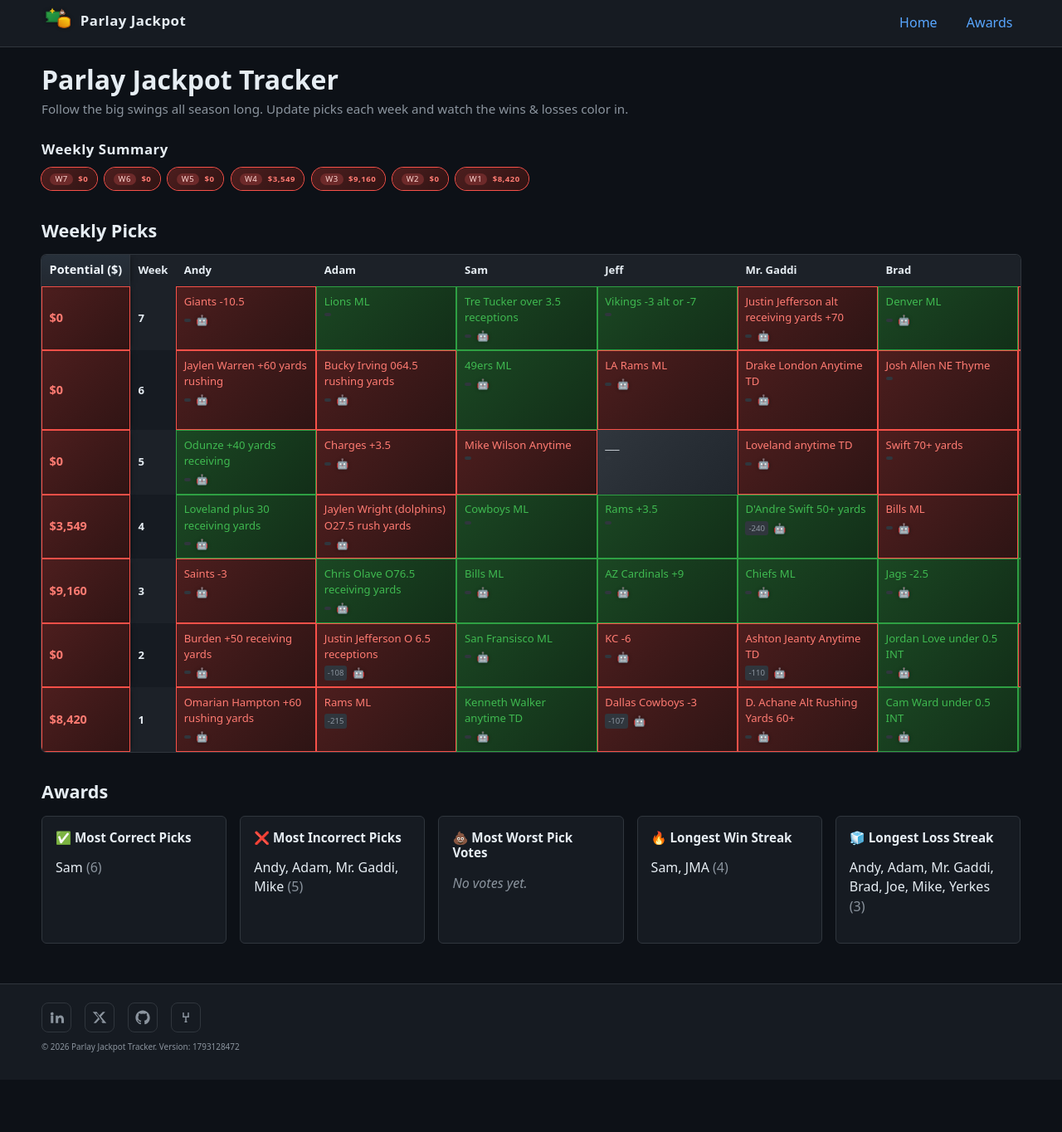
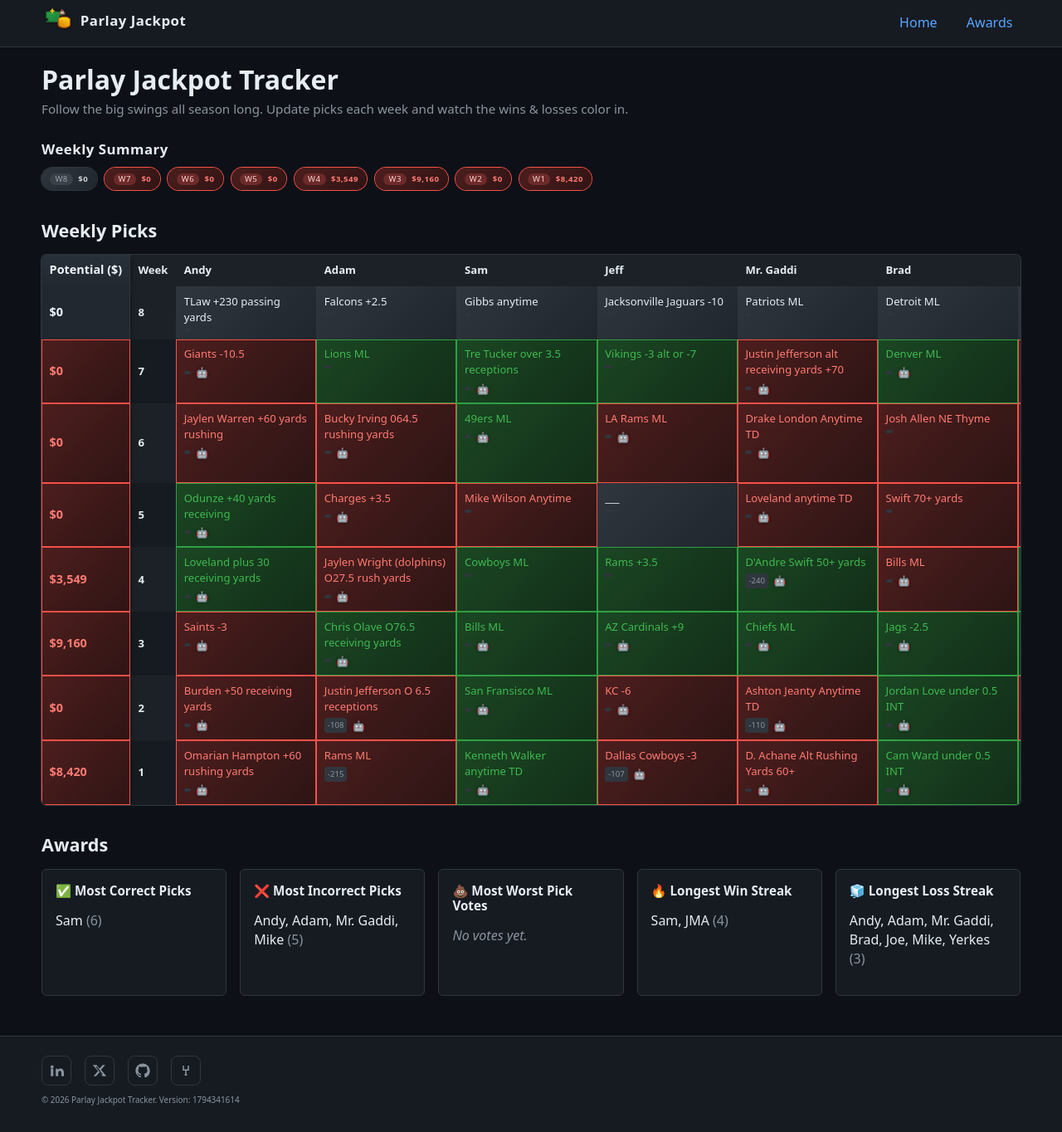
Before and after one commit to jeffmiller00/parlay_jackpot, a Jekyll site: the page built from index.markdown, in a window 1280 px wide. Shown: the whole page at 83% size. Built offline with Jekyll 4.4.1, drawn with Linux system fonts in a browser that asks for light colours; before the commit the page ends 1301 px from its top, so only the background shows below that.

Commit message:
Import picks from the sheet

```diff
--- a/_data/weeks.yml
+++ b/_data/weeks.yml
@@ -1,7 +1,76 @@
 ---
 season: 2026
-version: 1793128472
+version: 1794341614
 weeks:
+- week: 8
+  total_potential: 0
+  worst_rationale: ___
+  picks:
+    andy:
+      pick: TLaw +230 passing yards
+      status: pending
+      worst: false
+      odds: ''
+    adam:
+      pick: Falcons +2.5
+      status: pending
+      worst: false
+      odds: ''
+    sam:
+      pick: Gibbs anytime
+      status: pending
+      worst: false
+      odds: ''
+    jeff:
+      pick: Jacksonville Jaguars -10
+      status: pending
+      worst: false
+      odds: ''
+    mr_gaddi:
+      pick: Patriots ML
+      status: pending
+      worst: false
+      odds: ''
+    brad:
+      pick: Detroit ML
+      status: pending
+      worst: false
+      odds: ''
+    joe:
+      pick: Bucky Irving 3+ receptions
+      status: pending
+      worst: false
+      odds: ''
+    jma:
+      pick: James Cook Anytime TD
+      status: pending
+      worst: false
+      odds: ''
+    mike:
+      pick: Taylor Under 70.5 total yards
+      status: pending
+      worst: false
+      odds: ''
+    daniel:
+      pick: TeSlaa o 1.5 receptions
+      status: pending
+      worst: false
+      odds: ''
+    josh:
+      pick: PHI/WAS OVER 40.5
+      status: pending
+      worst: false
+      odds: ''
+    yerkes:
+      pick: ___
+      status: pending
+      worst: false
+      odds: ''
+    piers:
+      pick: CeeDee Lamb Anytime TD
+      status: pending
+      worst: false
+      odds: ''
 - week: 7
   total_potential: 0
   worst_rationale: ___
```
